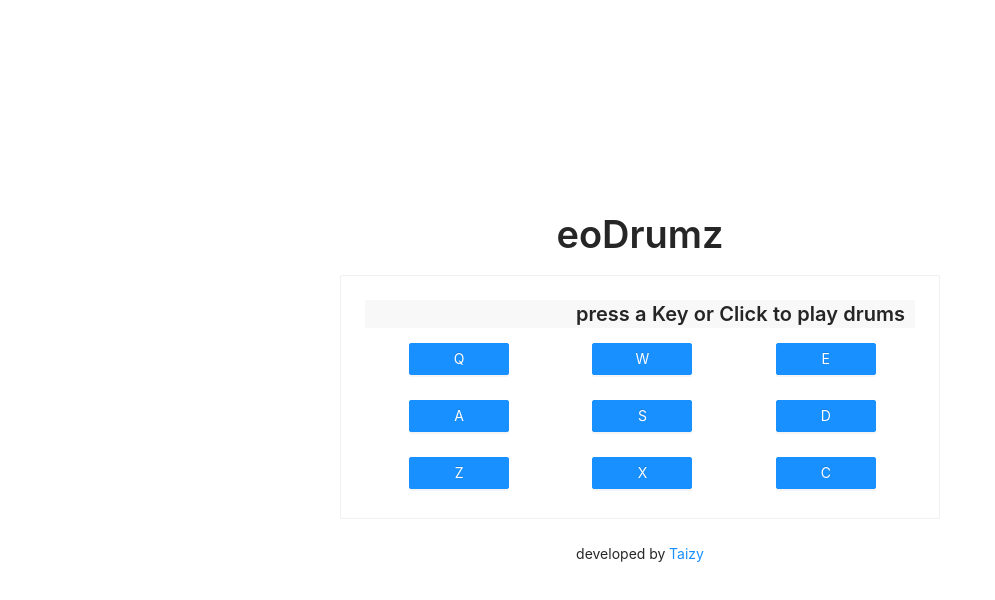
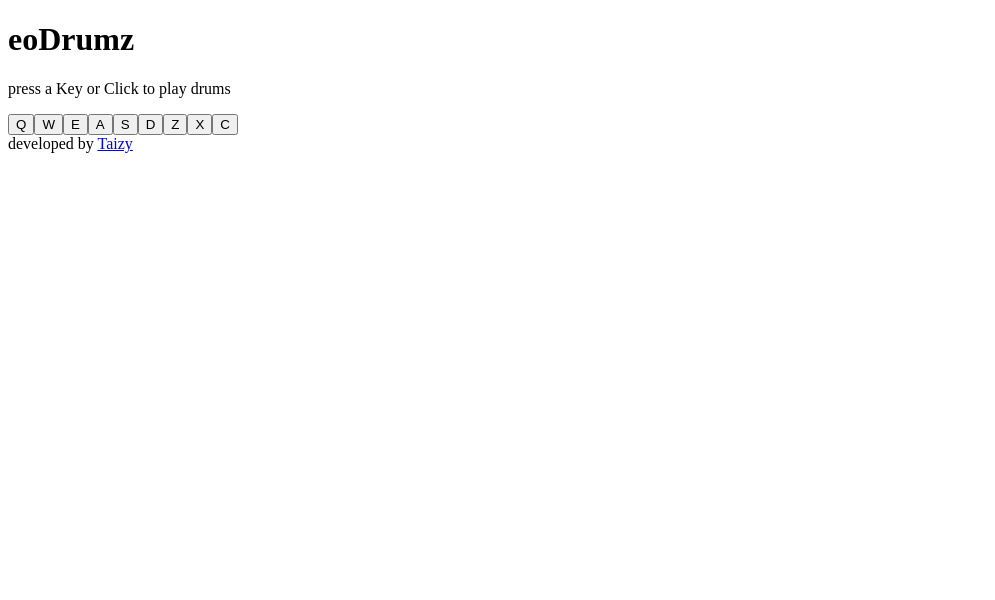
Before and after one commit to snrelghgub/drum-machine, a React (Create React App) app: page / in a window 1280 px wide. Shown: the top 600 px of the page, without its empty margins (0-995 px from the left). Built offline with nearby package versions, Linux system fonts and the light colour scheme.

Commit message:
remove antdesign & styling, start from scratch

```diff
--- a/package.json
+++ b/package.json
@@ -7,7 +7,6 @@
     "@testing-library/jest-dom": "^4.2.4",
     "@testing-library/react": "^9.4.0",
     "@testing-library/user-event": "^7.2.1",
-    "antd": "^4.2.2",
     "react": "^16.12.0",
     "react-dom": "^16.12.0",
     "react-scripts": "3.3.1"
--- a/src/App.css
+++ b/src/App.css
@@ -1,4 +1,7 @@
-#display{
+
+
+
+/*#display{
   text-align: right;
 }
 
@@ -13,16 +16,28 @@
 
 #wrapper{
   max-width: 600px;
-  margin: auto;
 }
 
 @media only screen and (max-device-width: 480px) {
   #wrapper{
     height: 600px;
+    width: 600px;
   }
-  #drum-machine{
+  #header{
+    font-size-adjust: 1.5;
+  }
+  #main{
     display: flex;
     align-items: center;
     justify-content: center;
+    height: 800px;
+    width: 800px;
   }
+
+#card{
+  width: 500px;
+  height: 400px;
 }
+
+}
+*/
--- a/src/App.js
+++ b/src/App.js
@@ -2,13 +2,6 @@ import React from 'react';
 import './App.css';
 import DrumPad from './components/DrumPad.js';
 import Display from './components/Display.js';
-
-import { Typography } from 'antd';
-import { Card } from 'antd';
-import { Layout } from 'antd';
-
-const { Footer, Header, Content } = Layout;
-const { Title } = Typography;
 
 const drumkit = [
   { id: "Q", soundType: "Heater-1", src: "https://s3.amazonaws.com/freecodecamp/drums/Heater-1.mp3" },
@@ -40,20 +33,17 @@ class App extends React.Component {
 
   render() {
     return (
-      <Layout id="wrapper">
-        <Header style={{ backgroundColor: 'white' }}><Title className="title" style={{ textAlign: 'center' }}>eoDrumz</Title></Header>
-        <Content id="drum-machine" style={{ backgroundColor: 'white' }}>
-          <Card>
+
+      <div id="drum-machine">
+        <h1>eoDrumz</h1>
             <Display id="display" state={this.state.display} />
             <div id="drumpads-container">
               {drumkit.map((x) =>
                 <DrumPad id={x.id} soundType={x.soundType} src={x.src} handleDisplay={this.handleDisplay} />
               )}
             </div>
-          </Card>
-        </Content>
-        <Footer style={{ textAlign: 'center', backgroundColor: 'white' }}>developed by <a target="blank" href="http://github.com/snrelghgub" id="github-link">Taizy</a></Footer>
-      </Layout>
+        <footer>developed by <a target="blank" href="http://github.com/snrelghgub" id="github-link">Taizy</a></footer>
+     </div>
     );
   }
 }
--- a/src/components/Display.js
+++ b/src/components/Display.js
@@ -1,14 +1,10 @@
 import React from 'react';
-//component for Drum Machine's display screen
-import { Typography } from 'antd';
-
-const { Title } = Typography;
 
 class Display extends React.Component {
 
   render() {
     return (
-        <div id={this.props.id}><Title level={4} style={{backgroundColor: "#F8F8F8", paddingRight: "10px"}}>{this.props.state}</Title></div>
+        <p id={this.props.id}>{this.props.state}</p>
     );
   }
 }
--- a/src/components/DrumPad.js
+++ b/src/components/DrumPad.js
@@ -1,7 +1,4 @@
 import React from 'react';
-import 'antd/dist/antd.css';
-import { Button } from 'antd';
-
 
 
 class DrumPad extends React.Component {
@@ -36,9 +33,9 @@ class DrumPad extends React.Component {
 
   render() {
     return (
-      <Button style={{width:"100px", margin:"5px", marginLeft:"10px"}} type="primary" id={this.props.id} className="drum-pad" onClick={this.playSound}>{this.props.id}
+      <button id={this.props.id} className="drum-pad" onClick={this.playSound} block>{this.props.id}
         <audio ref={this.audio} id={this.props.id} src={this.props.src} className="clip"></audio>
-      </Button>
+      </button>
     );
   }
 }
--- a/src/index.css
+++ b/src/index.css
@@ -1,5 +1,5 @@
-#root{
+/*#root{
     display: flex;
     align-items: center;
     height: 100vh;
-}
+}*/
```
Also changed, not shown: 1 other file (tests, documents, lock files or other folders).
